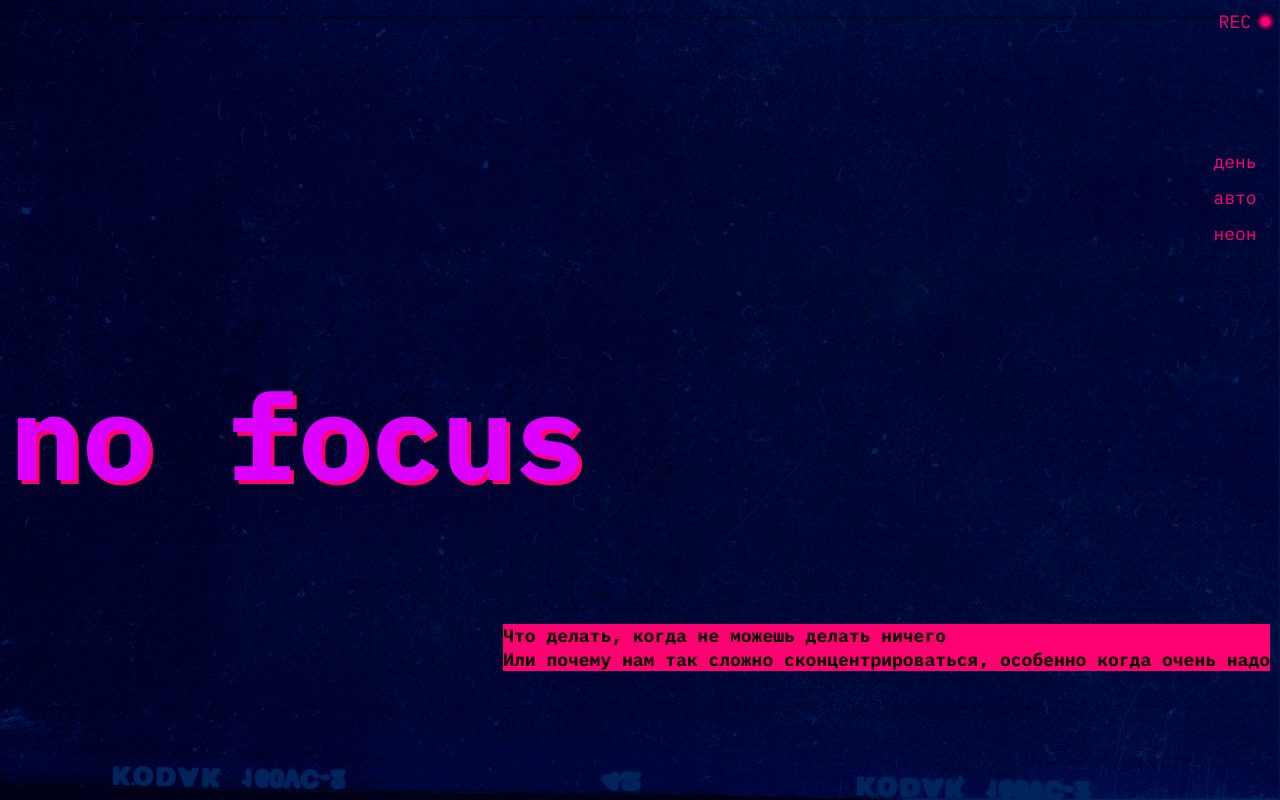
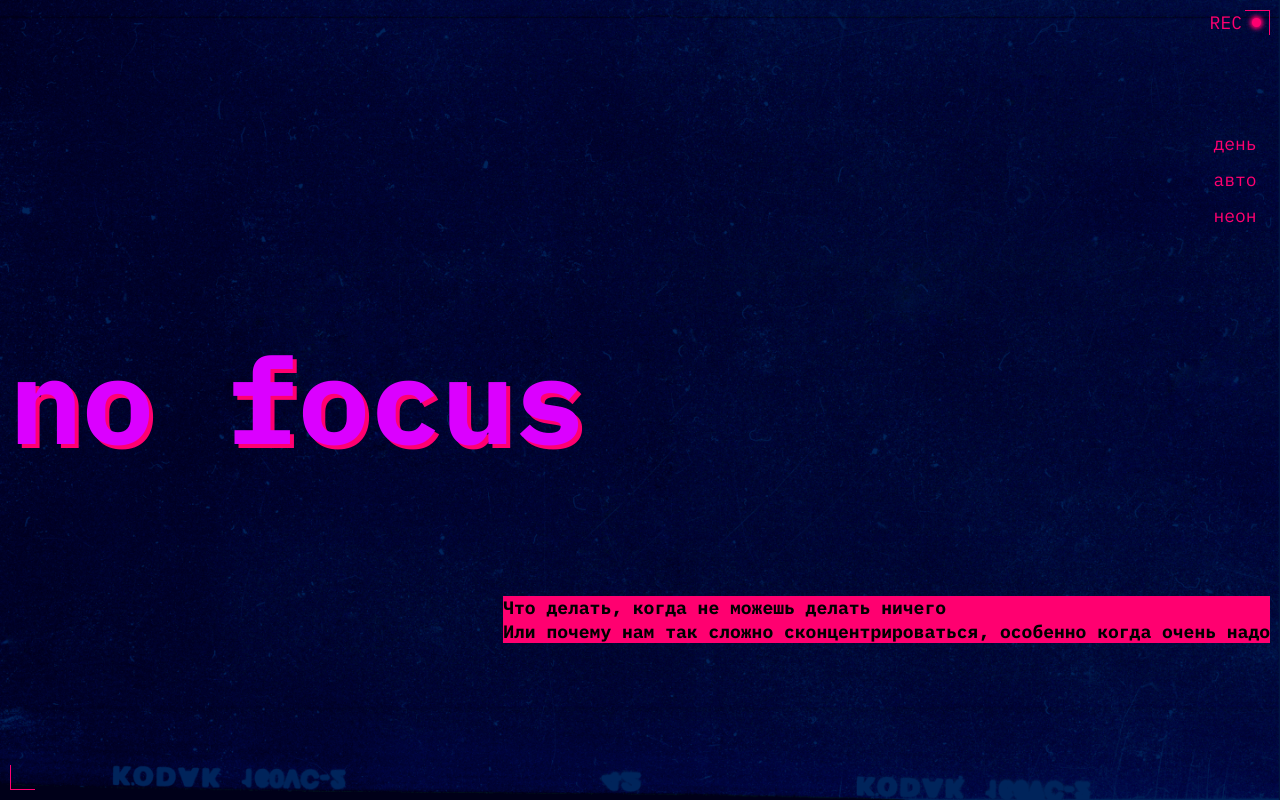
Before and after one commit to VladZainullin/slozhno-sosredotochitsya-fd, a plain HTML site: page index.html in a window 1280 px wide. Shown: the top 800 px of the page. Drawn offline with Linux system fonts and the light colour scheme.

Commit message:
Доделывает header

```diff
--- a/index.html
+++ b/index.html
@@ -24,7 +24,9 @@
 </head>
 <body class="page text">
 <header class="header decorated-zone">
-    <span class="rec" aria-hidden="true">REC</span>
+    <article class="rec">
+        REC
+    </article>
     <nav class="header__theme-menu">
         <ul class="header__theme-menu-list">
             <li>
@@ -298,7 +300,7 @@
         </ul>
     </section>
 </main>
-<footer class="footer">
+<footer class="footer decorated-zone">
     <h2 class="footer__title title">
         focus
     </h2>
--- a/styles/style.css
+++ b/styles/style.css
@@ -25,18 +25,49 @@
   background-size: cover;
   display: grid;
   grid-template-columns: 1fr;
-  grid-template-rows: 1fr min-content 1fr min-content 1fr min-content 1fr;
-  min-block-size: max(100vh, 668px);
+  grid-template-rows: 1fr min-content 1fr;
+  min-block-size: calc(100vh - 20px);
+  position: relative;
+}
+
+.decorated-zone::before {
+  content: '';
+  top: 0;
+  right: 0;
+  position: absolute;
+  border-style: solid;
+  border-color: var(--accent-color);
+  border-width: 1px;
+  border-bottom: none;
+  border-left: none;
+  block-size: 25px;
+  inline-size: 25px;
+}
+
+.decorated-zone::after {
+  content: '';
+  position: absolute;
+  bottom: 0;
+  left: 0;
+  border-style: solid;
+  border-color: var(--accent-color);
+  border-width: 1px;
+  border-top: none;
+  border-right: none;
+  block-size: 25px;
+  inline-size: 25px;
 }
 
 .rec {
-  align-self: start;
   justify-self: end;
+  position: absolute;
   align-items: center;
   display: flex;
   gap: 10px;
   color: var(--accent-color);
   text-transform: uppercase;
+  right: 9px;
+  top: 1px;
 }
 
 .rec::after {
@@ -48,12 +79,16 @@
   box-shadow: 0 0 4px 2px var(--accent-color);
 }
 
+.header__theme-menu {
+  grid-row: 1;
+  justify-self: end;
+  align-self: center;
+}
+
 .header__theme-menu-list {
-  grid-row: 3 / span 1;
   display: flex;
   flex-direction: column;
   gap: 10px;
-  justify-self: end;
 }
 
 .header__theme-menu-button {
@@ -77,16 +112,10 @@
 }
 
 .header__title {
-  grid-row: 4 / span 1;
+  grid-row: 2;
   text-shadow: 4px 4px var(--accent-color);
-}
-
-.header__description {
-  grid-row: 6 / span 1;
-  height: fit-content;
-  justify-self: end;
-  font-weight: 700;
-  background-color: var(--accent-color);
+  align-self: center;
+  justify-self: start;
 }
 
 .title {
@@ -95,6 +124,15 @@
   line-height: 83%;
   text-transform: lowercase;
   color: var(--title-color);
+}
+
+.header__description {
+  grid-row: 3;
+  height: fit-content;
+  font-weight: 700;
+  background-color: var(--accent-color);
+  align-self: center;
+  justify-self: end;
 }
 
 .main {
@@ -203,7 +241,8 @@
 }
 
 .footer {
-  min-block-size: max(100vh, 668px);
+  position: relative;
+  min-block-size: calc(100vh - 20px);
   display: flex;
   justify-content: center;
   align-items: center;
```
